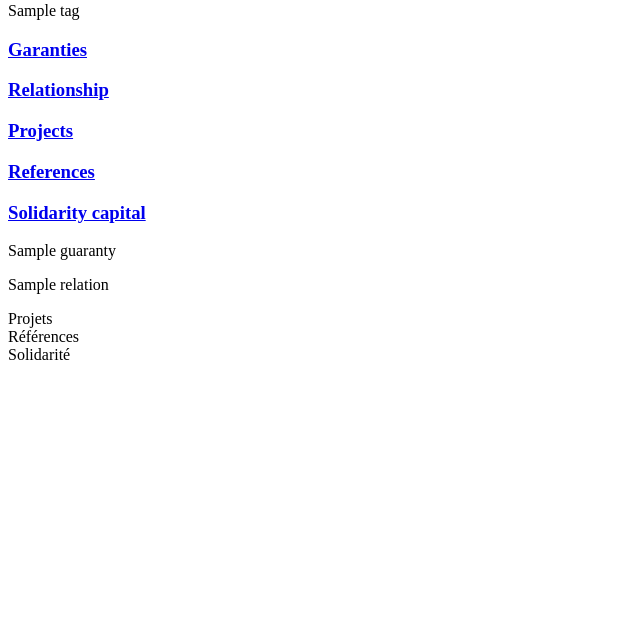
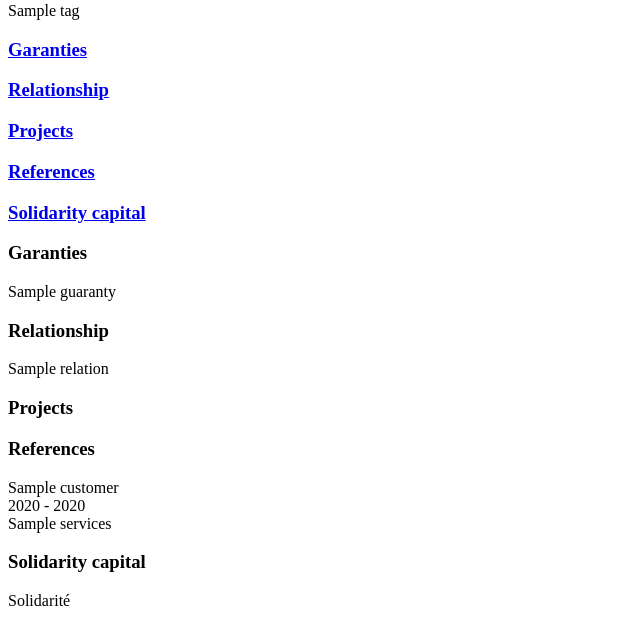
Before and after one commit to makinacorpus/pes_auvergne, a Django app: template coop_local/templates/page_members/detail.html in a window 1280 px wide. Shown: the part 1565-2183 px from the top of the page, without its empty margins (0-640 px from the left). Before the commit the page ends 1925 px from the top, so only its background shows below. Run offline with Django 3.2, Linux system fonts and the light colour scheme; the template is opened without the code that fills it: most values are stand-ins (such as "Sample title", 1, 10 or a date in 2020); grey boxes marked "Sample" are stand-in pictures; some libraries are stand-ins or nearby versions.

Commit message:
Structure references

```diff
--- a/coop_local/templates/page_members/detail.html
+++ b/coop_local/templates/page_members/detail.html
@@ -167,23 +167,34 @@
         </div>
         <div class="bloc_content_col2">
             <div id="garanties">
+                <h3>{% trans "Garanties" %}</h3>
                 {% for g in member.guaranties.all %}
                     <p>{{ g }}</p>
                 {% endfor %}
             </div>
             <div id="relationship">
+                <h3>{% trans "Relationship" %}</h3>
                 {% for r in member.relations.all %}
                     <p>{{ r }}</p>
                 {% endfor %}
 
             </div>
             <div id="projects">
-                Projets
+                <h3>{% trans "Projects" %}</h3>
+
             </div>
             <div id="references">
-                Références
+                <h3>{% trans "References" %}</h3>
+                {% for r in member.reference_set.all %}
+                    <p>
+                        {{ r.customer }}<br/>
+                        {{ r.from_year }} - {{ r.to_year }}<br/>
+                        {{ r.services }}
+                    </p>
+                {% endfor %}
             </div>
             <div id="solidarity">
+                <h3>{% trans "Solidarity capital" %}</h3>
                 Solidarité
             </div>
         </div>
```
